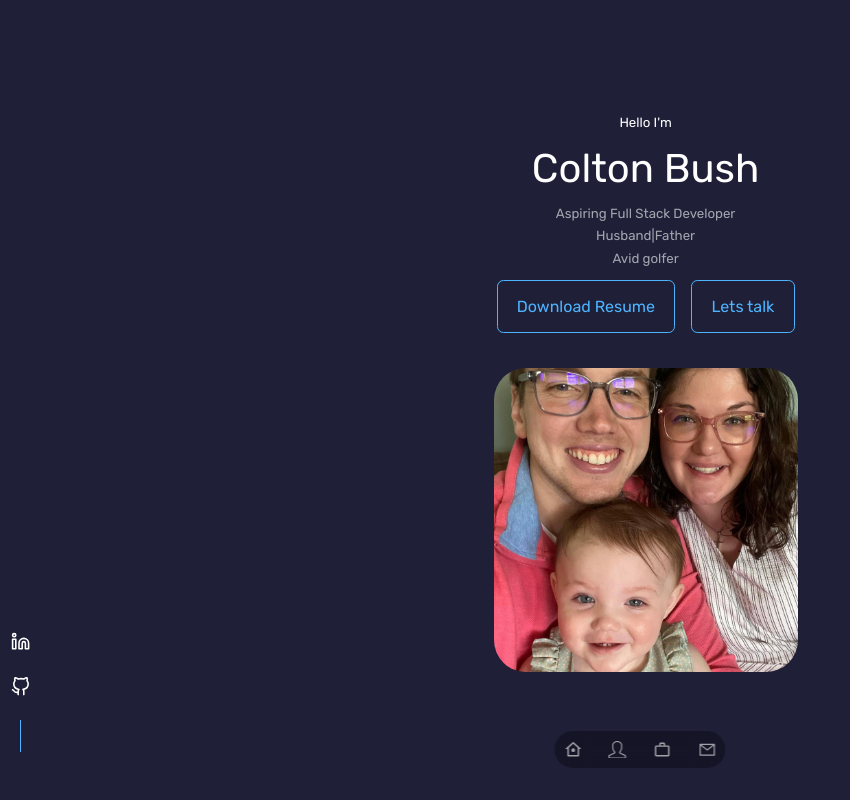
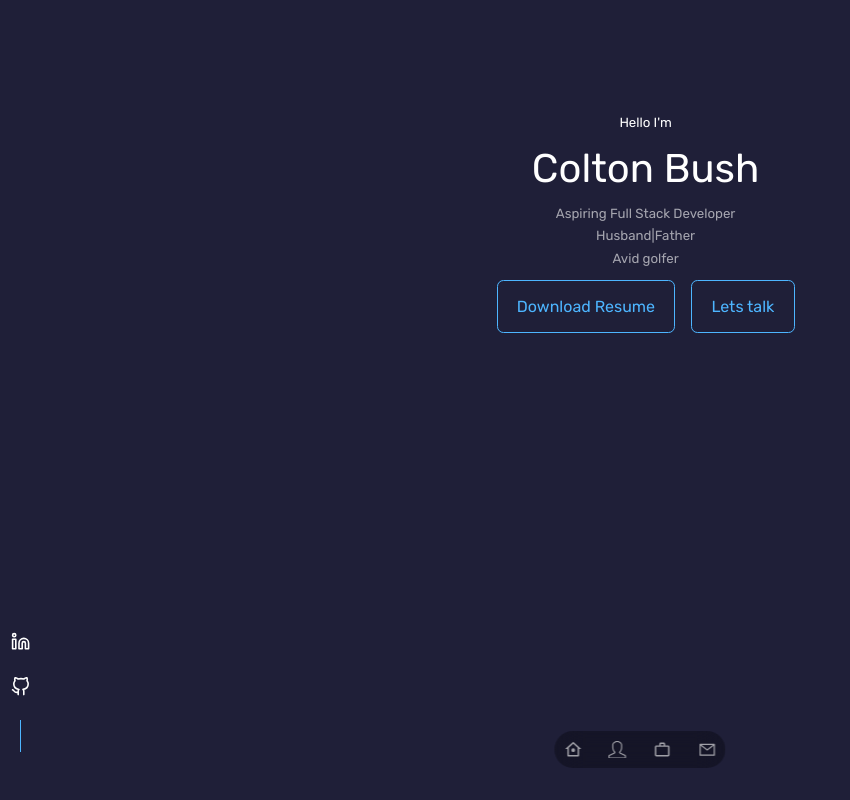
Before and after one commit to coltonb3/react, a React (Create React App) app: page / in a window 1280 px wide. Shown: the top 800 px of the page, without its empty margins (0-850 px from the left). Built offline with nearby package versions, Linux system fonts and the light colour scheme.

Commit message:
removed picture

```diff
--- a/src/components/header/header.jsx
+++ b/src/components/header/header.jsx
@@ -1,7 +1,6 @@
 import React from 'react'
 import './header.css'
 import CTA from './CTA'
-import ME from '../../assets/ME.jpeg'
 import HeaderSocials from './HeaderSocials'
 const header = () => {
   return (
@@ -22,7 +21,7 @@ const header = () => {
     <br/>
       <HeaderSocials />
       <div className='me'>
-    <img src={ME} alt="me" />
+
       </div>
 
       {/* <a href="#contact" className='scroll__down'>Scroll Down</a> */}
```
